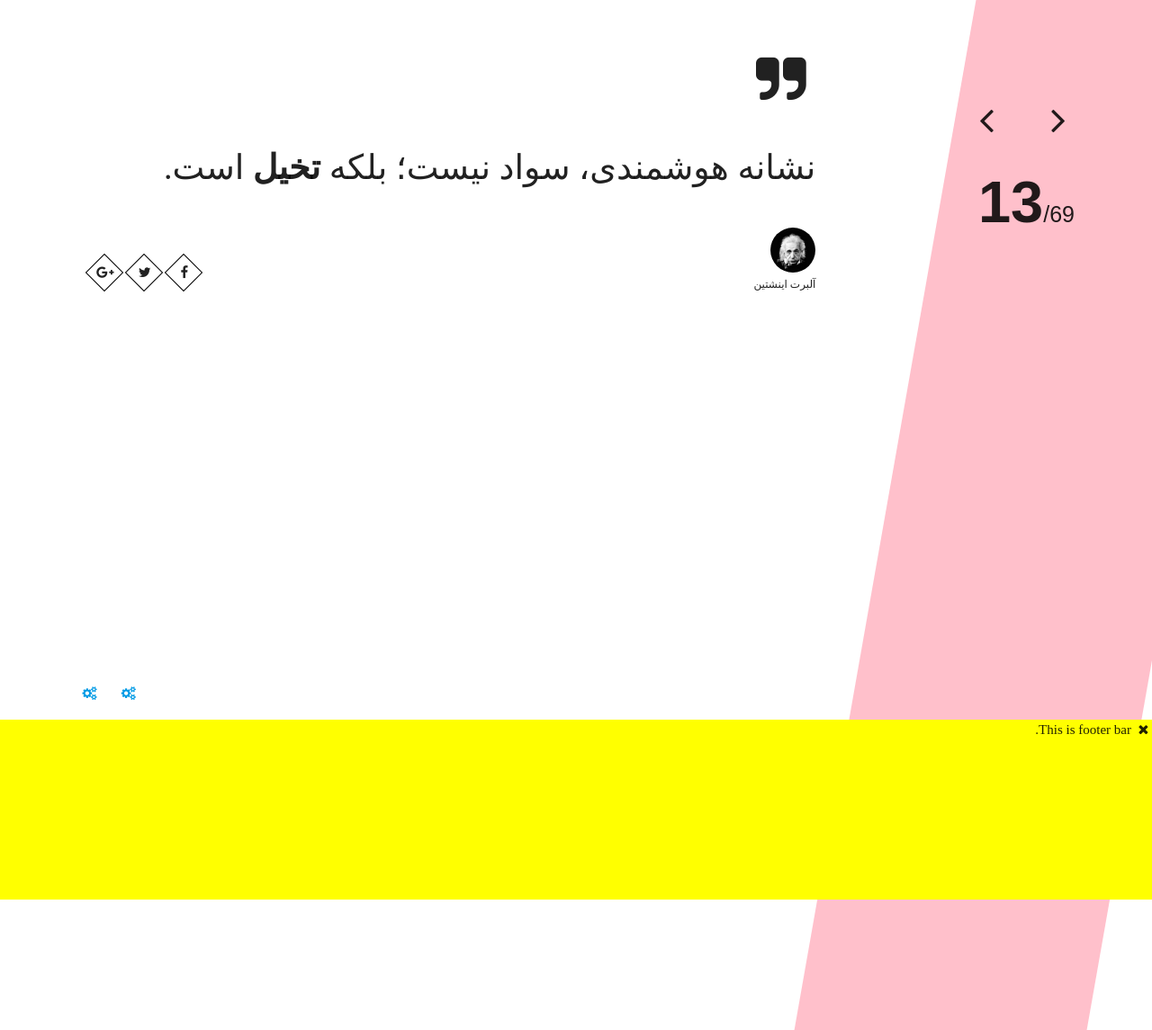
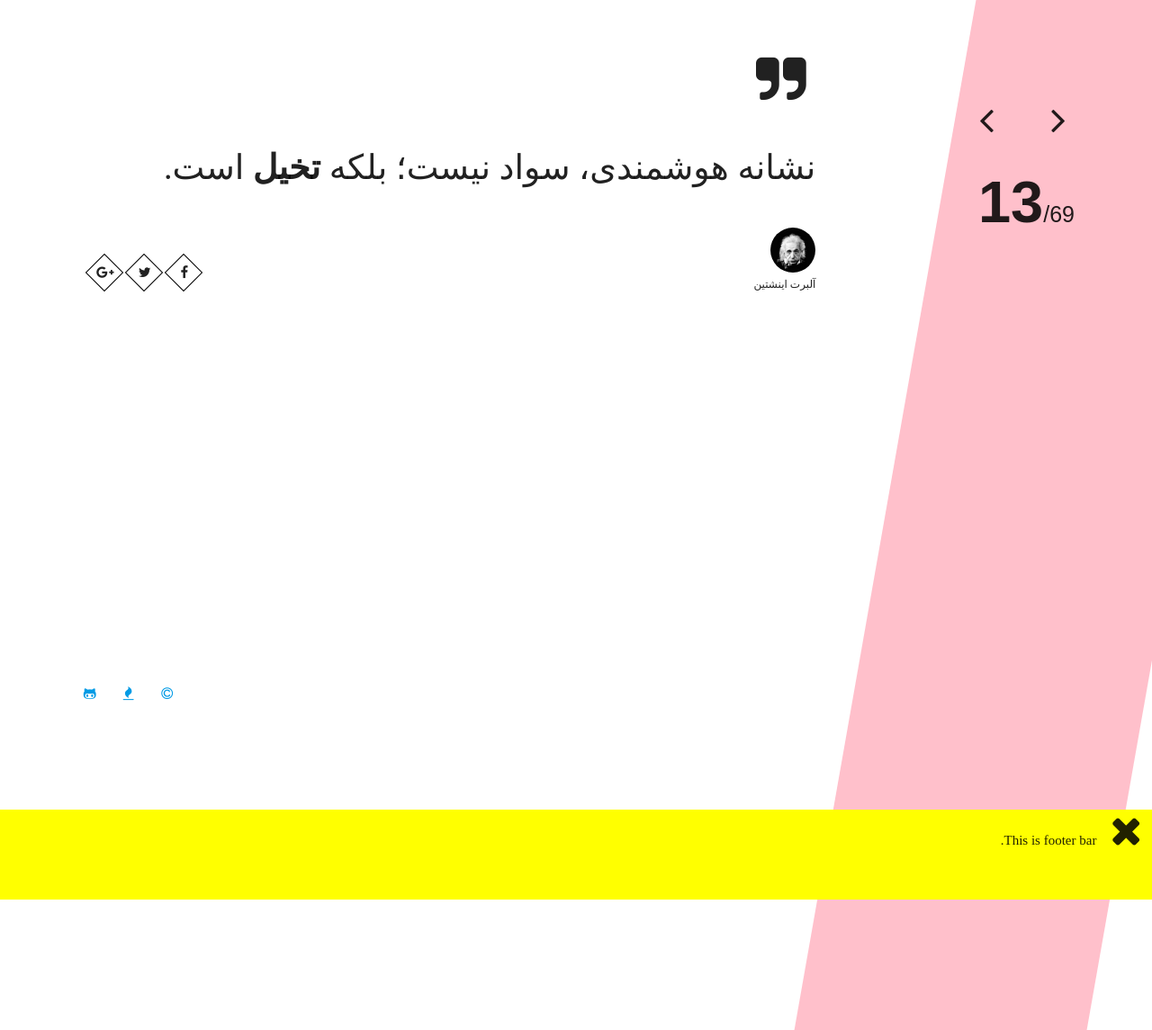
Before and after one commit to HamidRezaSepehr/Sukhan, a plain HTML site: page index.html in a window 1280 px wide. Shown: the top 1145 px of the page at 90% size. Drawn offline with Linux system fonts and the light colour scheme.

Commit message:
More Styled

```diff
--- a/css/style.css
+++ b/css/style.css
@@ -67,7 +67,7 @@ footer .icon_bar i {margin: 0px 10px;}
 	position: absolute;
 	bottom: -200px;
 	width: 100%;
-	height: 200px;
+	height: 100px;
 	background-color: yellow;
 	-webkit-transition: all 400ms ease;
 	-o-transition: all 400ms ease;
--- a/index.html
+++ b/index.html
@@ -46,11 +46,12 @@
 		</main>
 		<footer>
 			<div class="icon_bar">
-				<a href="javascript:void();" id=""><i class="fa fa-fw fa-gears"></i></a>
-				<a href="javascript:void();" id=""><i class="fa fa-fw fa-gears"></i></a>
+				<a href="javascript:void();" id=""><i class="fa fa-fw fa-copyright"></i></a>
+				<a href="javascript:void();" id=""><i class="fa fa-fw fa-fire"></i></a>
+				<a href="javascript:void();" id=""><i class="fa fa-fw fa-github-alt"></i></a>
 			</div>
 			<div class="footer_bar">
-				<span class="close_footer"><i class="fa fa-fw fa-times"></i></span>
+				<span class="close_footer"><i class="fa fa-fw fa-3x fa-times"></i></span>
 				This is footer bar.
 			</div>
 		</footer>
```
